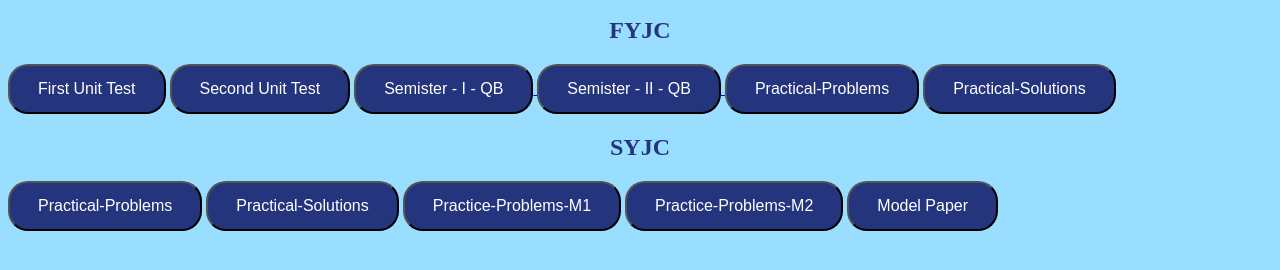
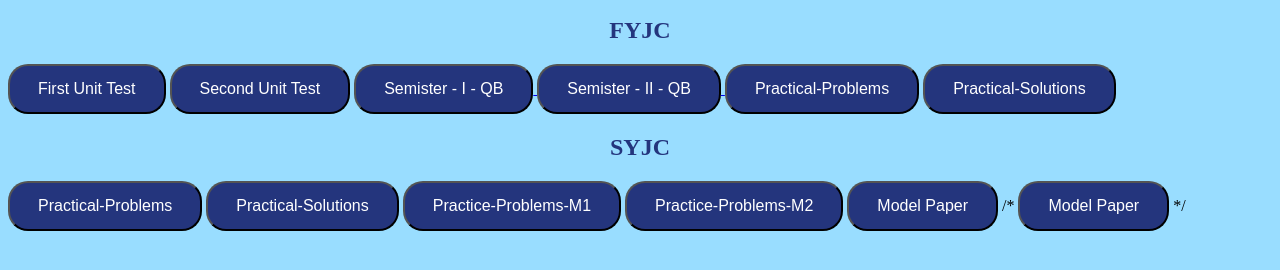
Before and after one commit to PrahladC/PrahladC.github.io, a plain HTML site: page index.html in a window 1280 px wide. Shown: the part 110-380 px from the top of the page. Drawn offline with Linux system fonts and the light colour scheme.

Commit message:
Update index.html

```diff
--- a/index.html
+++ b/index.html
@@ -64,7 +64,8 @@
     <a href="XII-Practicals-ANS.pdf"><button class="btn SYPracticalSolutions">Practical-Solutions</button></a>
     <a href="XII Math-I Question Bank.pdf"><button class="btn SYProblemsForPractice1">Practice-Problems-M1</button></a>
     <a href="XII Math-II Question Bank.pdf"><button class="btn SYProblemsForPractice2">Practice-Problems-M2</button></a>
-    <a href="Sample Paper - 1 Mathematics.pdf"><button class="btn SYModelPaper">Model Paper</button></a>
+    <button class="btn SYModelPaper">Model Paper</button>
+    /*    <a href="Sample Paper - 1 Mathematics.pdf"><button class="btn SYModelPaper">Model Paper</button></a>  */
 
 
    </body>
```
